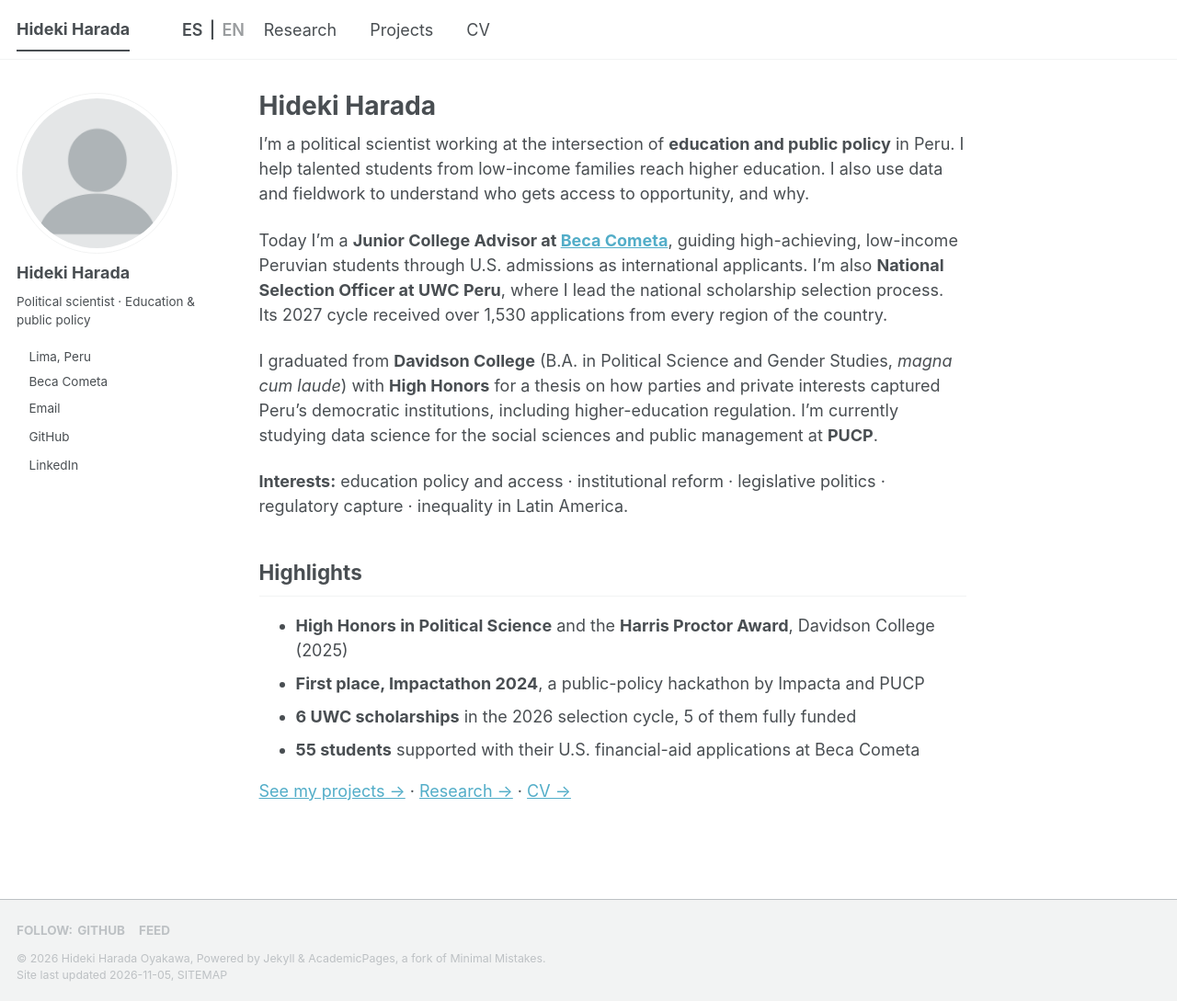
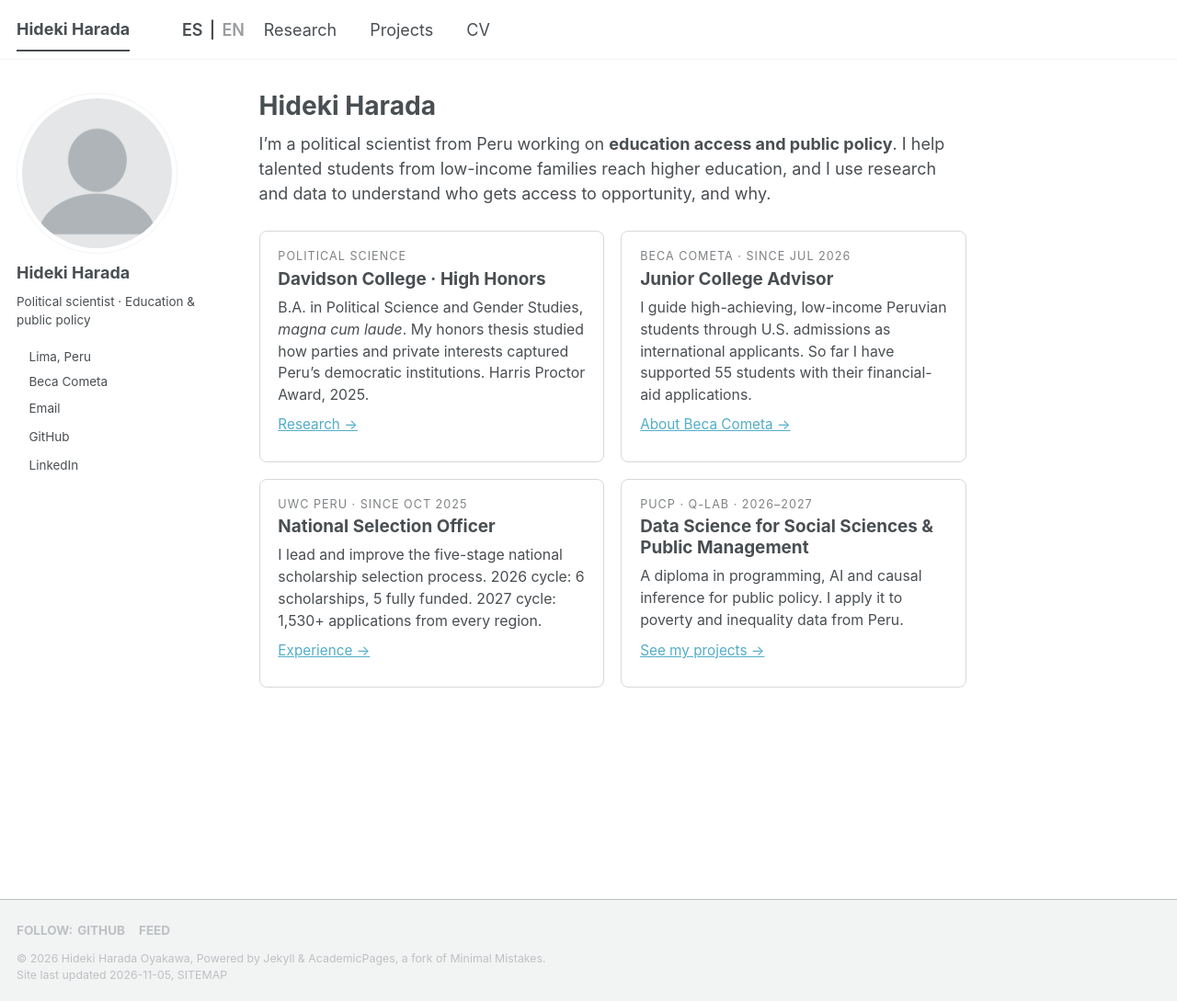
Before and after one commit to haradaoyakawahideki/haradaoyakawahideki.github.io, a Jekyll site: the page built from _pages/about.md, in a window 1280 px wide and 1089 px high. Shown: the whole window at 92% size. Built offline with Jekyll 4.4.1, drawn with Linux system fonts in a browser that asks for light colours; a script bundle is joined from its source files by our own code; a script that is not in the unit is left out.

Commit message:
Home: short blurb and four cards
Co-Authored-By: Claude Opus 5.5 <noreply@anthropic.com>

```diff
--- a/_includes/head/custom.html
+++ b/_includes/head/custom.html
@@ -40,3 +40,12 @@
   .masthead__menu-item--lg a { white-space: nowrap; }
   @media (max-width: 600px) { .masthead__menu-item--lg { font-size: 1em; } }
 </style>
+<style>
+  .home-grid { display:grid; grid-template-columns:repeat(2, minmax(0,1fr)); gap:1em; margin:1.5em 0; }
+  .home-card { border:1px solid rgba(127,127,127,.3); border-radius:8px; padding:1em 1.1em; display:flex; flex-direction:column; }
+  .home-card .kicker { font-size:.7em; letter-spacing:.08em; text-transform:uppercase; opacity:.7; margin:0 0 .3em; }
+  .home-card h3 { margin:0 0 .4em; font-size:1.05em; }
+  .home-card p { font-size:.88em; margin:0 0 .6em; }
+  .home-card .more { margin-top:auto; font-size:.85em; }
+  @media (max-width: 700px) { .home-grid { grid-template-columns:1fr; } }
+</style>
--- a/_pages/about.md
+++ b/_pages/about.md
@@ -8,19 +8,31 @@ redirect_from:
   - /about/
 ---
 
-I'm a political scientist working at the intersection of **education and public policy** in Peru. I help talented students from low-income families reach higher education. I also use data and fieldwork to understand who gets access to opportunity, and why.
+I’m a political scientist from Peru working on **education access and public policy**. I help talented students from low-income families reach higher education, and I use research and data to understand who gets access to opportunity, and why.
 
-Today I'm a **Junior College Advisor at [Beca Cometa](https://www.becacometa.com)**, guiding high-achieving, low-income Peruvian students through U.S. admissions as international applicants. I'm also **National Selection Officer at UWC Peru**, where I lead the national scholarship selection process. Its 2027 cycle received over 1,530 applications from every region of the country.
-
-I graduated from **Davidson College** (B.A. in Political Science and Gender Studies, *magna cum laude*) with **High Honors** for a thesis on how parties and private interests captured Peru's democratic institutions, including higher-education regulation. I'm currently studying data science for the social sciences and public management at **PUCP**.
-
-**Interests:** education policy and access · institutional reform · legislative politics · regulatory capture · inequality in Latin America.
-
-## Highlights
-
-- **High Honors in Political Science** and the **Harris Proctor Award**, Davidson College (2025)
-- **First place, Impactathon 2024**, a public-policy hackathon by Impacta and PUCP
-- **6 UWC scholarships** in the 2026 selection cycle, 5 of them fully funded
-- **55 students** supported with their U.S. financial-aid applications at Beca Cometa
-
-[See my projects →](/portfolio/) · [Research →](/research/) · [CV →](/cv/)
+<div class="home-grid">
+  <div class="home-card">
+    <p class="kicker">Political Science</p>
+    <h3>Davidson College · High Honors</h3>
+    <p>B.A. in Political Science and Gender Studies, <em>magna cum laude</em>. My honors thesis studied how parties and private interests captured Peru’s democratic institutions. Harris Proctor Award, 2025.</p>
+    <p class="more"><a href="/research/">Research →</a></p>
+  </div>
+  <div class="home-card">
+    <p class="kicker">Beca Cometa · since Jul 2026</p>
+    <h3>Junior College Advisor</h3>
+    <p>I guide high-achieving, low-income Peruvian students through U.S. admissions as international applicants. So far I have supported 55 students with their financial-aid applications.</p>
+    <p class="more"><a href="https://www.becacometa.com">About Beca Cometa →</a></p>
+  </div>
+  <div class="home-card">
+    <p class="kicker">UWC Peru · since Oct 2025</p>
+    <h3>National Selection Officer</h3>
+    <p>I lead and improve the five-stage national scholarship selection process. 2026 cycle: 6 scholarships, 5 fully funded. 2027 cycle: 1,530+ applications from every region.</p>
+    <p class="more"><a href="/cv/">Experience →</a></p>
+  </div>
+  <div class="home-card">
+    <p class="kicker">PUCP · Q-Lab · 2026–2027</p>
+    <h3>Data Science for Social Sciences &amp; Public Management</h3>
+    <p>A diploma in programming, AI and causal inference for public policy. I apply it to poverty and inequality data from Peru.</p>
+    <p class="more"><a href="/portfolio/">See my projects →</a></p>
+  </div>
+</div>
```
Also changed, not shown: _pages/es/inicio.md (+27 -15 lines).
